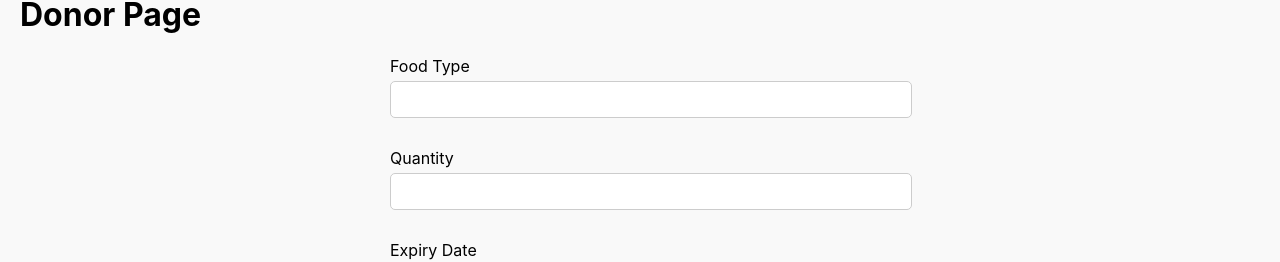
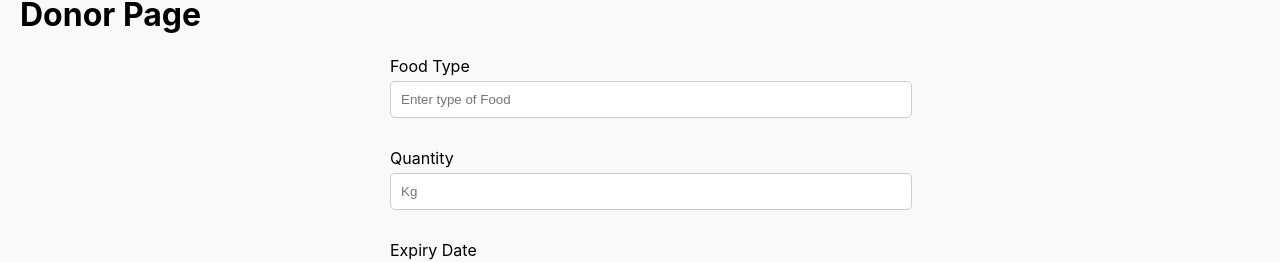
Before and after one commit to Arunitdy/Food-Donation-and-Distribution-Management-System, a React (Create React App) app in the folder client/: page /Donor in a window 1280 px wide. Shown: the part 150-412 px from the top of the page. Built offline with nearby package versions, Linux system fonts and the light colour scheme.

Commit message:
placeholder

```diff
--- a/client/src/Sector/Donor/Donor.jsx
+++ b/client/src/Sector/Donor/Donor.jsx
@@ -22,11 +22,11 @@ export const Donor = () => {
       <form onSubmit={handleDonationSubmit}>
         <div>
           <label>Food Type</label>
-          <input type="text" value={foodType} onChange={(e) => setFoodType(e.target.value)} />
+          <input type="text" value={foodType}  placeholder="Enter type of Food"onChange={(e) => setFoodType(e.target.value)} />
         </div>
         <div>
           <label>Quantity</label>
-          <input type="number" value={quantity} onChange={(e) => setQuantity(e.target.value)} />
+          <input type="number" value={quantity} placeholder="Kg"onChange={(e) => setQuantity(e.target.value)} />
         </div>
         <div>
           <label>Expiry Date</label>
```
